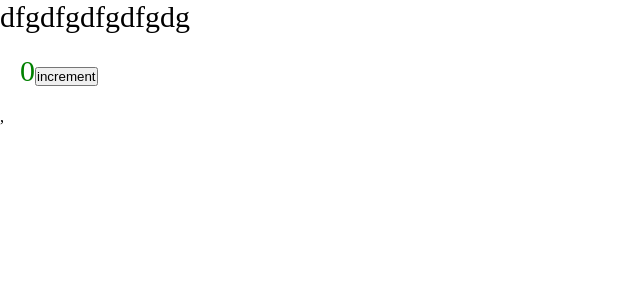
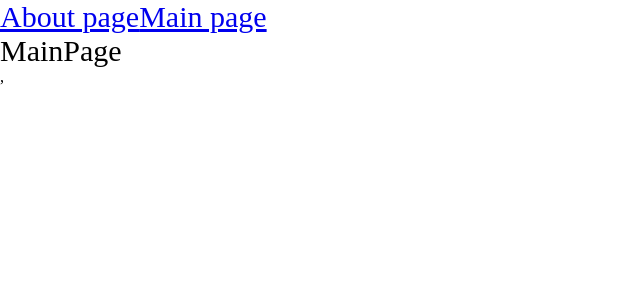
Before and after one commit to eugene-gold/uilby, a React app: page / in a window 1280 px wide. Shown: the top 300 px of the page, without its empty margins (0-640 px from the left). Built offline with nearby package versions, Linux system fonts and the light colour scheme.

Commit message:
lazy load components

```diff
--- a/src/App.tsx
+++ b/src/App.tsx
@@ -1,12 +1,24 @@
-import React from 'react';
-import { Counter } from './components/counter';
 import './index.scss'
-
+import { Link, Route, Routes } from 'react-router-dom';
+import { AboutPageAsync } from './pages/AboutPage/AboutPage.async';
+import { MainPageAsync } from './pages/MainPage/MainPage.async';
+import { Suspense } from 'react';
 const App = () => {
     return (
         <div className='app'>
-            dfgdfgdfgdfgdg
-            <Counter/>
+            <Link to={'/about'}>
+                About page
+            </Link>
+            <Link to={'/'}>
+                 Main page
+            </Link>
+
+            <Suspense fallback={<div>...Loading</div>}>
+                <Routes>
+                    <Route path={'/about'} element={<AboutPageAsync/>}/>
+                    <Route path={'/'} element={<MainPageAsync/>}/>
+                </Routes>
+            </Suspense>
         </div>
     );
 };
--- /dev/null
+++ b/src/pages/AboutPage/AboutPage.async.tsx
@@ -0,0 +1,6 @@
+import { lazy } from 'react';
+
+export const AboutPageAsync = lazy(()=> new Promise (resolve => {
+    //@ts-ignore
+    setTimeout(()=> resolve(import('./AboutPage')), 1500)
+}))
--- /dev/null
+++ b/src/pages/AboutPage/AboutPage.tsx
@@ -0,0 +1,10 @@
+
+const AboutPage = () => {
+    return (
+        <div>
+            About Page
+        </div>
+    );
+};
+
+export default AboutPage
--- /dev/null
+++ b/src/pages/MainPage/MainPage.async.tsx
@@ -0,0 +1,6 @@
+import { lazy } from 'react';
+
+export const MainPageAsync = lazy(()=> new Promise (resolve => {
+    //@ts-ignore
+    setTimeout(()=> resolve(import('./MainPage')), 1500)
+}))
--- /dev/null
+++ b/src/pages/MainPage/MainPage.tsx
@@ -0,0 +1,10 @@
+
+const MainPage = () => {
+    return (
+        <div>
+            MainPage
+        </div>
+    );
+};
+
+export default MainPage;
--- a/tsconfig.json
+++ b/tsconfig.json
@@ -2,7 +2,7 @@
     "compilerOptions": {
       "outDir": "./dist/",
       "noImplicitAny": true,
-      "module": "es6",
+      "module": "es2022",
       "target": "es5",
       "jsx": "react-jsx",
       "allowJs": true,
```
Also changed, not shown: 2 other files (tests, documents, lock files or other folders).
